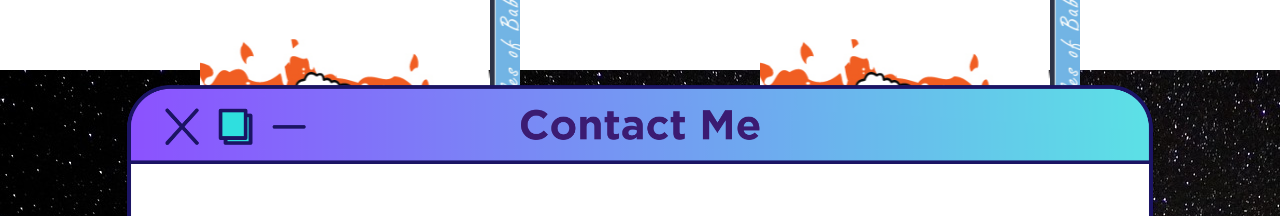
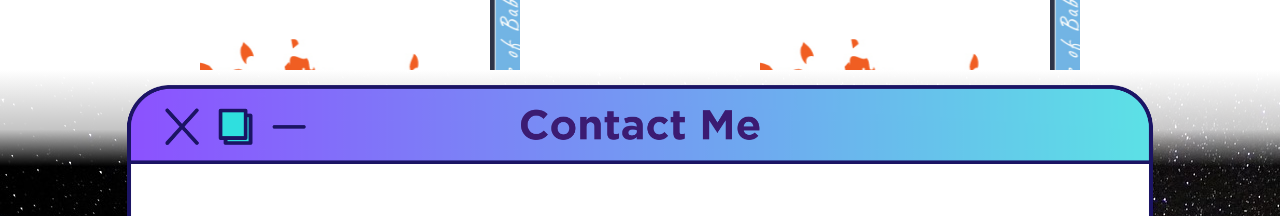
Before and after one commit to trinarossi/katrina_rossi_portfolio, a React app: page / in a window 1280 px wide. Shown: the part 2330-2546 px from the top of the page. Built offline with nearby package versions, Linux system fonts and the light colour scheme.

Commit message:
gradient added to top of contact page

```diff
--- a/src/components/pages/Contact.js
+++ b/src/components/pages/Contact.js
@@ -8,6 +8,7 @@ const Contact = () => {
   return (
     <div>
       <section ref={contactRef} id="contactPage" className={styles.container}>
+        <div className={styles.top}></div>
         <div className={styles.tab}>
           <div className={styles.contact}>
             <img className={styles.icon} src="/images/icons/email.png" />
--- a/src/styles/Contact.module.css
+++ b/src/styles/Contact.module.css
@@ -5,6 +5,7 @@
   align-items: center;
   justify-content: center;
   flex-direction: column;
+  position: relative;
 }
 
 .tab {
@@ -56,3 +57,11 @@
   position: absolute;
   bottom: 15%;
 }
+
+.top {
+  width: 100%;
+  height: 6rem;
+  background: linear-gradient(0deg, rgba(255,255,255,0) 0%, rgba(255,255,255,0.7693452380952381) 38%, rgba(255,255,255,1) 100%);
+  position: absolute;
+  top: 0;
+}
```
